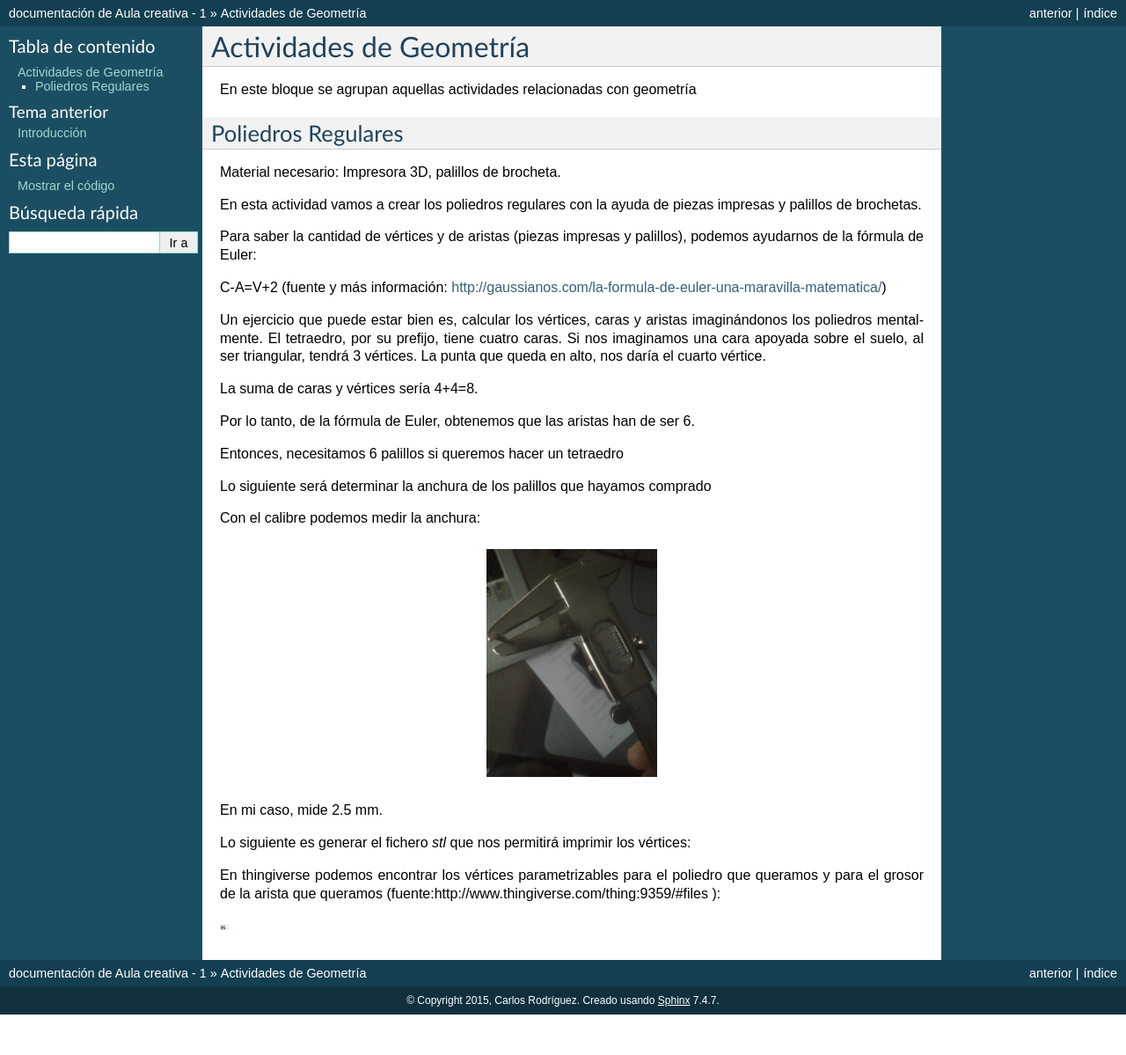
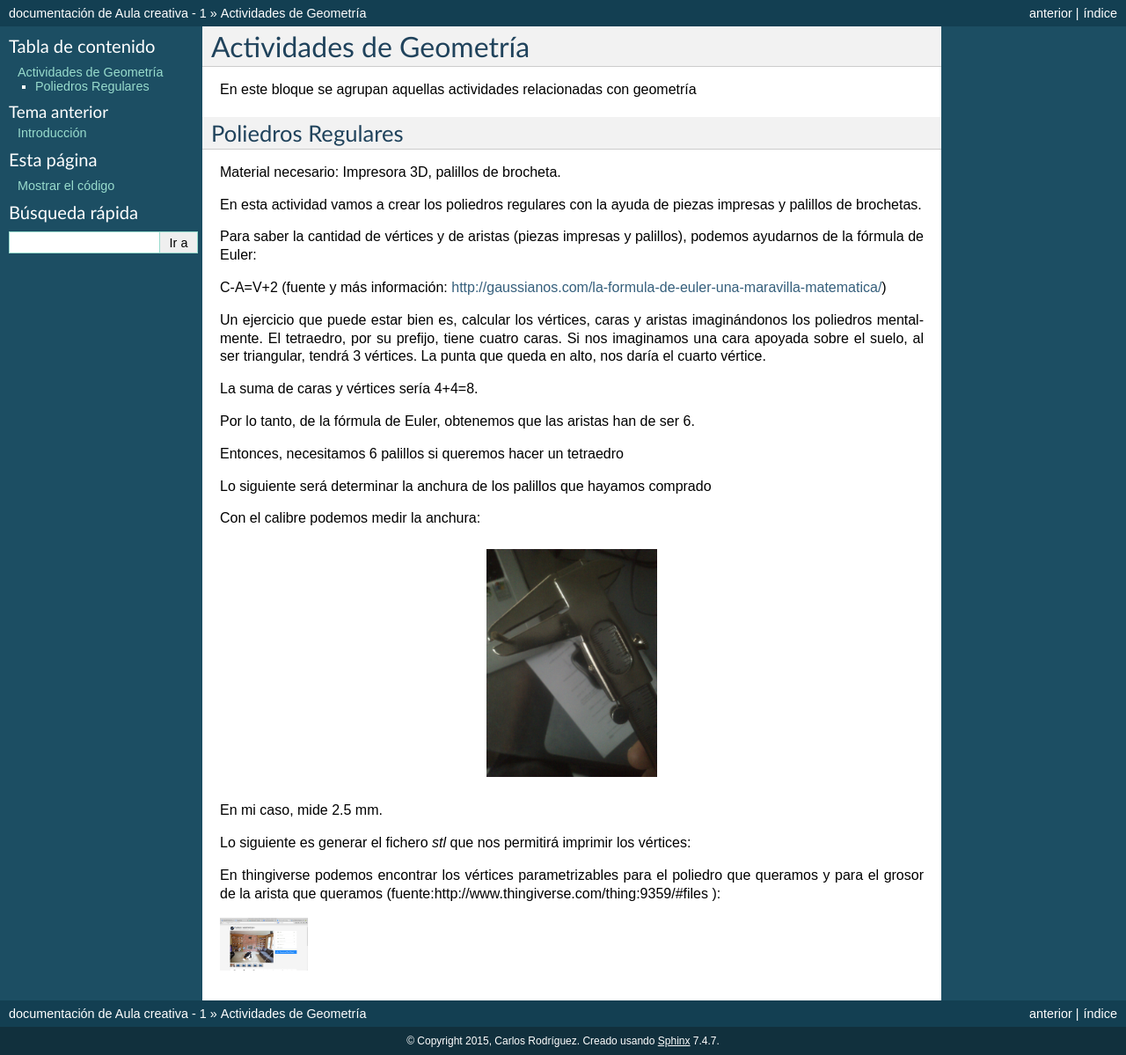
Before and after one commit to es3a10/aula_creativa, a Sphinx documentation site: the page built from docs/geometria.rst, in a window 1280 px wide. Shown: the whole page at 88% size. Built offline with Sphinx 7.4.7, drawn with Linux system fonts in a browser that asks for light colours; before the commit the page ends 1153 px from its top, so only the background shows below that.

Commit message:
poliedros

```diff
--- a/docs/geometria.rst
+++ b/docs/geometria.rst
@@ -37,4 +37,4 @@ Lo siguiente es generar el fichero `stl` que nos permitirá imprimir los vértic
 En thingiverse podemos encontrar los vértices parametrizables para el poliedro que queramos y para el grosor de la arista que queramos (fuente:http://www.thingiverse.com/thing:9359/#files ):
 
 .. image:: ./images/poliedros_thingiverse.png
-    :width: 10 px
+    :width: 100 px
```
